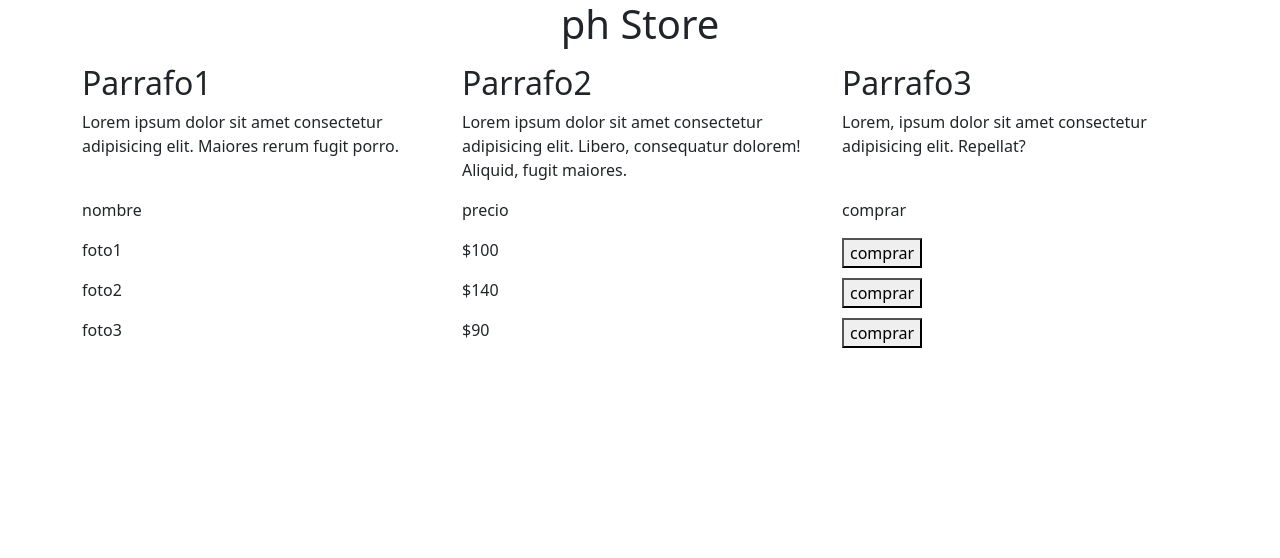
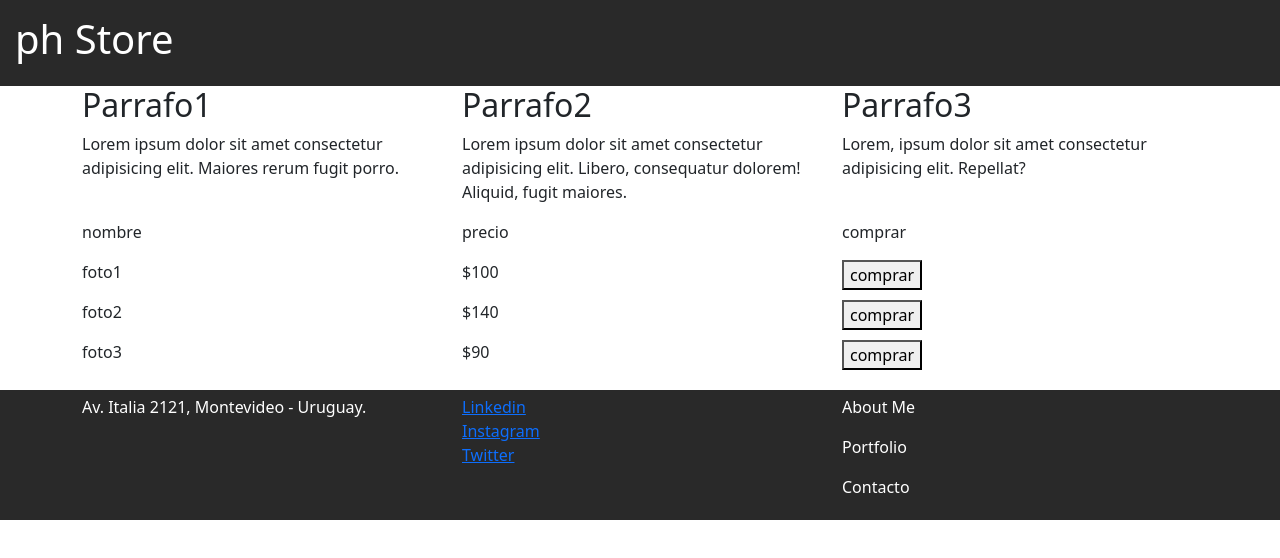
Before and after one commit to lukaspode/project-c, a website: page index.html in a window 1280 px wide. Drawn offline with nearby package versions, Linux system fonts and the light colour scheme.

Commit message:
añadi footer, archivo css y estilos/clases

```diff
--- /dev/null
+++ b/css/style.css
@@ -0,0 +1,11 @@
+.jumbotron{
+    background-color: rgb(41, 41, 41);
+    padding: 15px;
+    color: white;
+}
+footer{
+    margin:10px 0 0 0;
+    padding: 5px;
+    background-color: rgb(41, 41, 41);
+    color: white;
+}
--- a/index.html
+++ b/index.html
@@ -10,25 +10,26 @@
         <title>Ph Store</title>
         <meta name="description" content="">
         <meta name="viewport" content="width=device-width, initial-scale=1">
-        <link rel="stylesheet" href="">
+        <!-- CSS -->
+        <link rel="stylesheet" href="css/style.css">
         <!-- Bootstrap -->
         <link rel="stylesheet" href="node_modules\bootstrap\dist\css\bootstrap.min.css">
     </head>
     <body>
         <div class="jumbotron">
-            <h1 class="text-center">ph Store</p>
+            <h1>ph Store</h1>
         </div>
         <div class="container">
                 <div class="row">
-                    <div class="col">
+                    <div class="col-sm-4">
                         <h2>Parrafo1</h2>
                         <p>Lorem ipsum dolor sit amet consectetur adipisicing elit. Maiores rerum fugit porro.</p>
                     </div>
-                    <div class="col">
+                    <div class="col-sm-4">
                         <h2>Parrafo2</h2>
                         <p>Lorem ipsum dolor sit amet consectetur adipisicing elit. Libero, consequatur dolorem! Aliquid, fugit maiores.</p>
                     </div>
-                    <div class="col">
+                    <div class="col-sm-4">
                         <h2>Parrafo3</h2>
                         <p>Lorem, ipsum dolor sit amet consectetur adipisicing elit. Repellat?</p>
                     </div>
@@ -80,6 +81,27 @@
                     </div>
                 </div>
         </div>
+        <footer>
+            <div class="container">
+                <div class="row">
+                    <div class="col-sm-4">
+                        <p>Av. Italia 2121,
+                            Montevideo - Uruguay.
+                        </p>
+                    </div>
+                    <div class="col-sm-4 d-flex flex-column">
+                        <a href="https://www.wikipedia.com">Linkedin</a>
+                        <a href="https://www.wikipedia.com">Instagram</a>
+                        <a href="https://www.wikipedia.com">Twitter</a>
+                    </div>
+                    <div class="col-sm-4">
+                        <p>About Me</p>
+                        <p>Portfolio</p>
+                        <p>Contacto</p>
+                    </div>
+                </div>
+            </div>
+        </footer>
 
         <script src="" async defer></script>
         <script src="node_modules/bootstrap/dist/js/bootstrap.bundle.min.js"></script>
```
